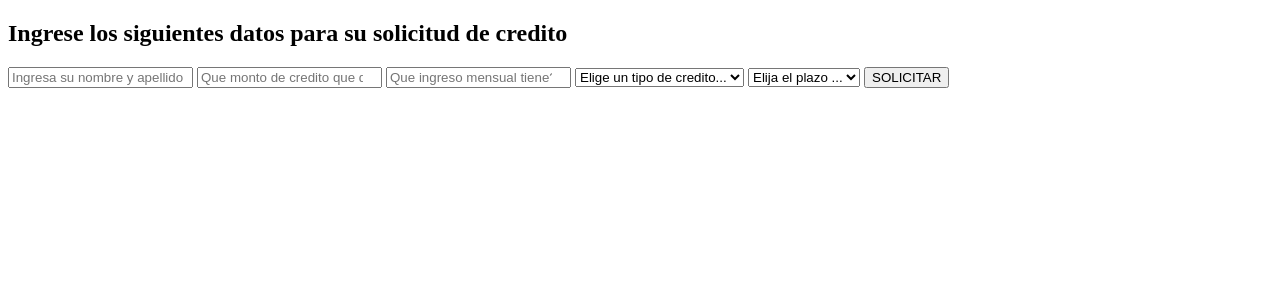
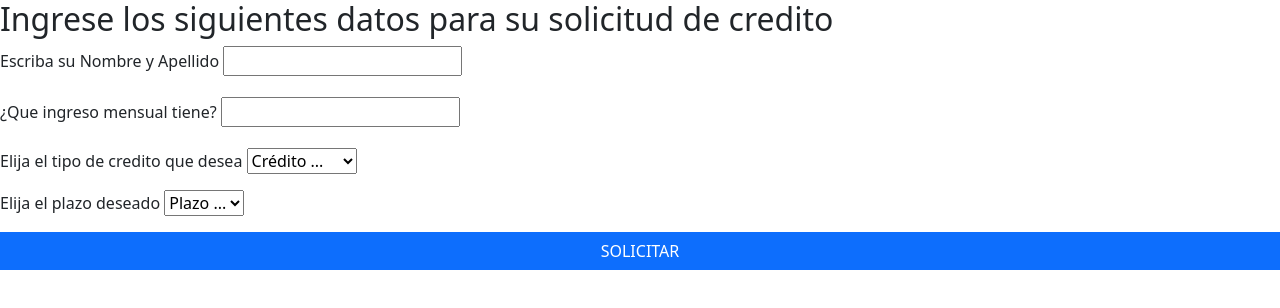
Before and after one commit to alexarriaga2000/CODER-JavaScript, a plain HTML site: page index.html in a window 1280 px wide. Drawn offline with nearby package versions, Linux system fonts and the light colour scheme; some packages are replaced by stand-ins of ours; a script that the page names is missing.

Commit message:
HTML con Boostrap y Swwet Alert

```diff
--- a/index.html
+++ b/index.html
@@ -5,22 +5,35 @@
     <meta http-equiv="X-UA-Compatible" content="IE=edge">
     <meta name="viewport" content="width=device-width, initial-scale=1.0">
     <title>Document</title>
+    <link href="https://cdn.jsdelivr.net/npm/bootstrap@5.2.2/dist/css/bootstrap.min.css" rel="stylesheet" integrity="sha384-Zenh87qX5JnK2Jl0vWa8Ck2rdkQ2Bzep5IDxbcnCeuOxjzrPF/et3URy9Bv1WTRi" crossorigin="anonymous">
+
 </head>
 <body>
     <h2>Ingrese los siguientes datos para su solicitud de credito</h2>
     <div class="div1"></div>
-   <form id="form">
-        <input type="text" id="nombre" placeholder="Ingresa su nombre y apellido">
-        <input type="number" id="monto" placeholder="Que monto de credito que desea?">
-        <input type="number" id="ingreso" placeholder="Que ingreso mensual tiene?">
+   <form class="row g-3" id="form">
+        <div class="col-8 ">
+            <label for="inputName" class="form-label">Escriba su Nombre y Apellido</label>
+            <input type="text" id="nombre">
+        </div>
+        <div class="col-8 ">
+            <label for="number" class="form-label">¿Que ingreso mensual tiene?</label>
+            <input type="number" id="ingreso">
+        </div>
+        <div class="col-8 ">
+        <label>Elija el tipo de credito que desea</label>
         <select type="text" id="credito">
-            <option >Elige un tipo de credito...</option>
+            <label for="credito" class="form-label">Elija el tipo de credito que desea</label>
+            <option >Crédito ...</option>
             <option>Simple</option>
             <option>Automotriz</option>
             <option>Hipotecario</option>
         </select>
+        </div>
+        <div class="col-8 ">
+        <label>Elija el plazo deseado</label>
         <select type="number" id="plazo">
-            <option >Elija el plazo ...</option>
+            <option >Plazo ...</option>
             <option>12</option>
             <option>24</option>
             <option>36</option>
@@ -28,10 +41,63 @@
             <option>180</option>
             <option>240</option>
         </select>
-        <input type="submit" value="SOLICITAR">
+        </div>
+        <button class="btn btn-primary" type="submit" value="SOLICITAR">SOLICITAR</button>
+
+        <!-- <input type="submit" class="btn btn-primary btn-sm" value="SOLICITAR"> -->
+
     </form>
 
+    <!-- <form class="row g-3">
+        <div class="col-8 ">
+            <label for="inputName" class="form-label">Nombre y Apellido</label>
+            <input type="text" class="form-control" id="inputName" placeholder="Nombre y Apellido">
+          </div>
+        <div class="col-8">
+          <label for="inputEmail4" class="form-label">Email</label>
+          <input type="email" class="form-control" id="inputEmail4" placeholder="ejemplo@dominio.com">
+        </div>
+        <div class="col-8">
+          <label for="inputAddress" class="form-label">Calle y Numero</label>
+          <input type="text" class="form-control" id="inputAddress" placeholder="Calle y número">
+        </div>
+        <div class="col-8">
+          <label for="inputAddress2" class="form-label">Colonia</label>
+          <input type="text" class="form-control" id="inputAddress2" placeholder="Colonia">
+        </div>
+        <div class="col-md-6">
+          <label for="inputCity" class="form-label">Ciudad</label>
+          <input type="text" class="form-control" id="inputCity">
+        </div>
+        <div class="col-8">
+          <label for="inputState" class="form-label">Estado</label>
+          <select id="inputState" class="form-select">
+            <option selected>Elige un Estado...</option>
+            <option>Morelia</option>
+            <option>Esatado de México</option>
+            <option>Puebla</option>
+          </select>
+        </div>
+        <div class="col-8">
+          <label for="inputZip" class="form-label">Código Postal</label>
+          <input type="text" class="form-control" id="inputZip">
+        </div>
+        <div class="col-8">
+          <div class="form-check">
+            <input class="form-check-input" type="checkbox" id="gridCheck">
+            <label class="form-check-label" for="gridCheck">
+              Check me out
+            </label>
+          </div>
+        </div>
+        <div class="col-8 mb-4">
+          <button type="submit" class="btn btn-primary">Enviar</button>
+        </div>
+      </form> -->
+    <script src="https://cdn.jsdelivr.net/npm/bootstrap@5.2.2/dist/js/bootstrap.bundle.min.js" integrity="sha384-OERcA2EqjJCMA+/3y+gxIOqMEjwtxJY7qPCqsdltbNJuaOe923+mo//f6V8Qbsw3" crossorigin="anonymous"></script>
+    <script src="//cdn.jsdelivr.net/npm/sweetalert2@11"></script>
     <script src="/js/desafio4.js"></script>
+
 
 </body>
 </html>
--- a/js/desafio4.js
+++ b/js/desafio4.js
@@ -75,7 +75,6 @@ tiposDeCredito = [
 
 
   //Después de haberle preguntado al cliente en el Index, leemos el formularo del storage
-
 const solicitud = []
 const div1 = document.querySelector('.div1')
 const formulario = document.getElementById('form')
@@ -87,11 +86,11 @@ formulario.onsubmit = (e)=>{
     })
 }
 
-const nombre = solicitud[0]
-const monto = solicitud[1]
-const ingreso = solicitud[2]
-const credito = solicitud[3]
-const plazo = solicitud[4]
+nombre = solicitud[0]
+monto = solicitud[1]
+ingreso = solicitud[2]
+credito = solicitud[3]
+plazo = solicitud[4]
 
 console.log(nombre)
 
@@ -104,18 +103,29 @@ console.log(nombre)
       this.ingreso = ingreso
       this.credito = credito
       this.plazo = plazo
-      console.log(nombre)
     }
     //Con idexof busco el interes que aplica de acuerdo al credito solicitado en el array tiposDeCredito
       indice1 = tiposDeCredito.indexOf(this.credito)
       indice2 = tiposDeCredito[indice1].esquema.indexOf(plazo)
       intereporaplicar = tiposDeCredito[indice1].esquema.interes[this.indice2]
-      //Falta encontrar el interes de acuerdo al plazo elegido
+      // encontrar el interes de acuerdo al plazo elegido
       autorizado(){
           pagomensual = (this.monto*(1+interesporaplicar/100)/this.plazo)
           if (pagomensual>=(this.ingreso*0.3)){
             return false}
           else {return true}
           }
-          //alert("El credito fue autorizado ? $autorizado()")
+      //alert("El credito fue autorizado ? $autorizado()")
+      if (autorizado){
+          Swal.fire({
+            icon: 'success',
+            title: 'Oops... lo sentimos mucho !!',
+            text: 'Su crédito no fue autorizado!',})
+          }
+      else (){
+          Swal.fire({
+              icon: 'error',
+              title: 'Oops... lo sentimos mucho !!',
+              text: 'Su crédito no fue autorizado!',})
+          }
       }
```
